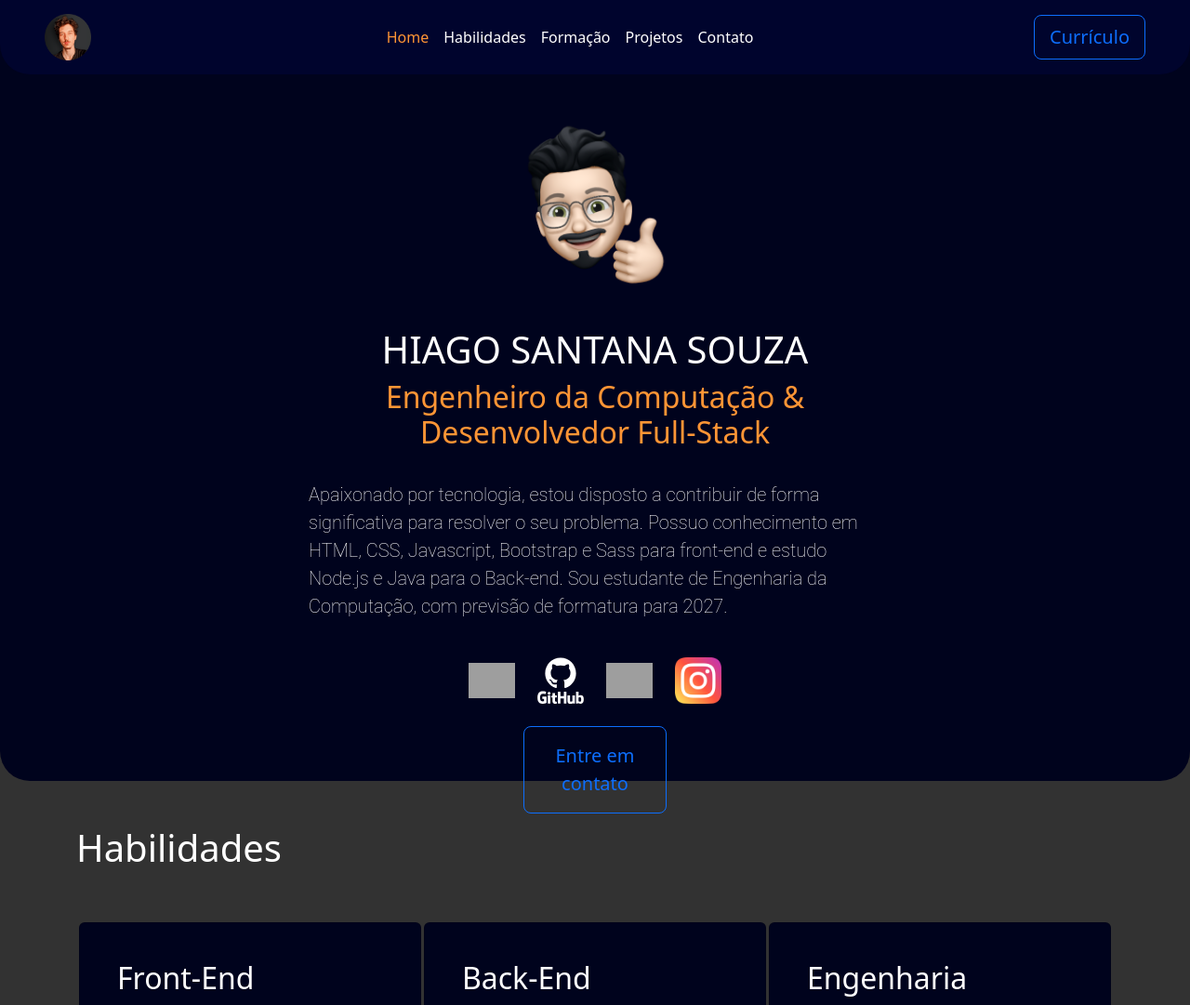
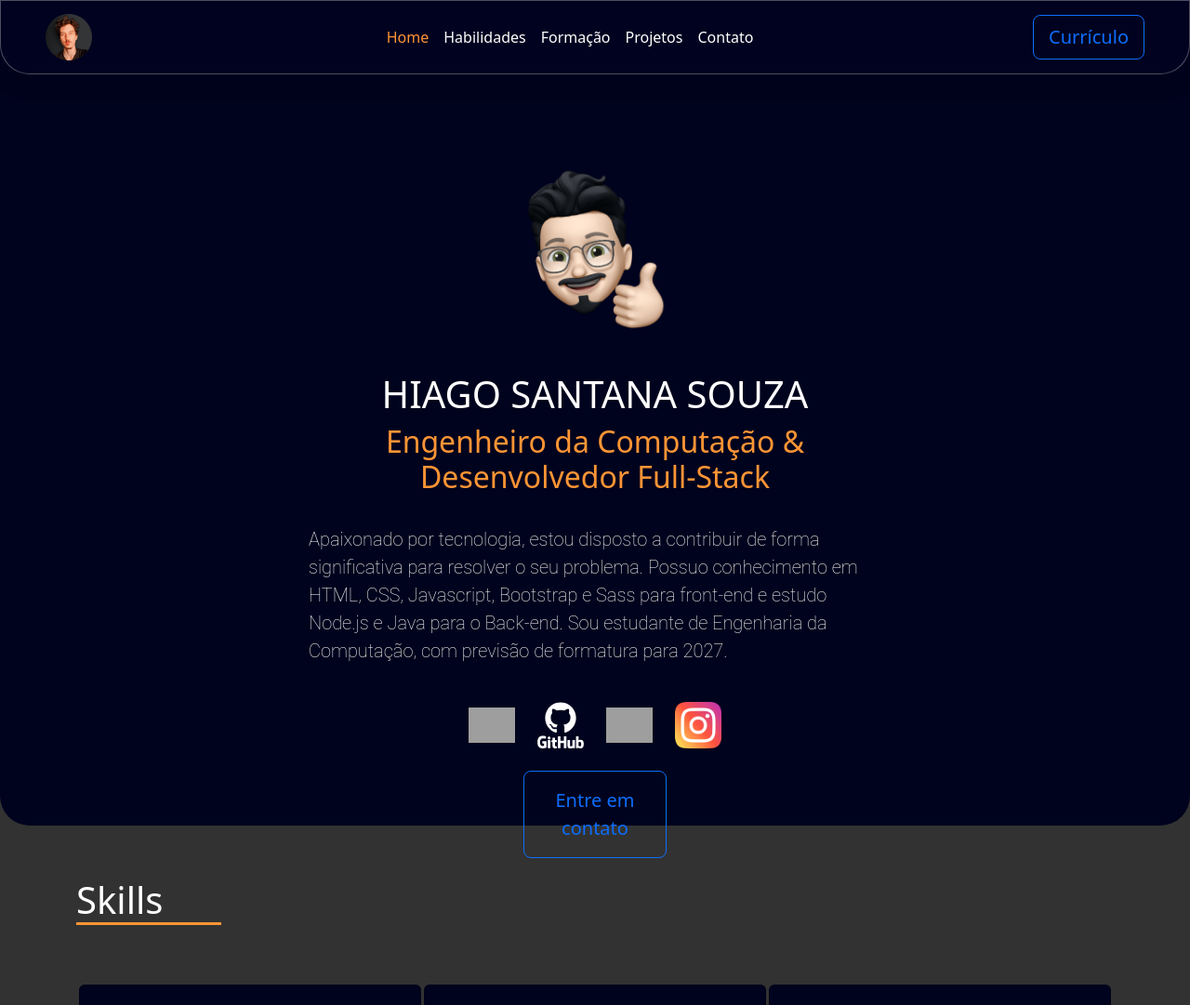
Before and after one commit to ohiagosouza/portfolio, a website: page index.html in a window 1280 px wide. Shown: the top 1081 px of the page at 93% size. Drawn offline with nearby package versions, Linux system fonts and the light colour scheme; grey boxes are pictures that could not be loaded.

Commit message:
changed to production branch

```diff
--- a/index.html
+++ b/index.html
@@ -41,7 +41,7 @@
         <button class="btn btn-outline-primary btn-lg">Currículo</button>
       </div>
     </nav>
-    <div class="z-0 position-relative home mt-n5 justify-content-center rounded-bottom-5 pb-5" id="home">
+    <div class="z-0 position-relative home justify-content-center rounded-bottom-5 pb-5" id="home">
       <div class="container w-50 pt-5">
         <div class="d-flex row justify-content-center text-center">
           <div class="pt-5 profile-picture">
@@ -100,7 +100,9 @@
     <!-- Skills -->
     <div class="container-fluid mt-n5 skills" id="skills">
       <div class="container py-5">
-        <p class="h1 py-5">Habilidades</p>
+        <div class="skills-title">
+          <p class="h1 section-title">Skills</p>
+        </div>
         <div class="skills d-flex g-4 justify-content-evenly">
           <div class="card p-4" style="width: 23rem; height: 28rem">
             <div class="card-body">
@@ -162,7 +164,10 @@
     <!-- Education -->
     <div class="container-fluid mt-n2 education">
       <div class="container py-5">
-        <p class="h1 py-4">Formação</p>
+        <div class="py-5 education-title">
+          <p class="h1 section-title">Formação</p>
+        </div>
+        <div class="container"></div>
         <div class="courses d-flex row">
           <div>
             <p class="h4">Bacharel Engenharia da Computação</p>
@@ -182,13 +187,17 @@
     <!-- Projects -->
     <div class="container-fluid mt-n2 projects">
       <div class="container py-5">
-        <p class="h1 py-4">Projetos</p>
+        <div class="project-title">
+          <p class="h1 section-title">Projetos</p>
+        </div>
       </div>
     </div>
     <!-- Contact -->
     <div class="container-fluid mt-n2 contact">
       <div class="container py-5">
-        <p class="h1 py-4">Entre em contato</p>
+        <div class="contact-title">
+          <p class="h1 section-title">Entre em contato</p>
+        </div>
       </div>
     </div>
   </body>
--- a/scss/style.scss
+++ b/scss/style.scss
@@ -8,9 +8,15 @@
 .container {
   height: 95dvh;
 }
-
+body {
+  background: $second-bg-color;
+}
 .navbar {
-  background-color: $first-bg-color;
+  background: rgb(0, 4, 46, 0.2);
+  box-shadow: 0 4px 30px rgba(0, 0, 0, 0.1);
+  backdrop-filter: blur(5px);
+  -webkit-backdrop-filter: blur(5px);
+  border: 1px solid rgba(255, 255, 255, 0.3);
   height: 80px;
   .nav-link {
     color: $white-text;
@@ -51,6 +57,19 @@
 .contact {
   background-color: $third-bg-color;
   color: $white-text;
+
+  .skills-title,
+  .education-title,
+  .project-title,
+  .contact-title {
+    padding-top: 5%;
+    padding-bottom: 5%;
+  }
+}
+
+.section-title {
+  width: 14%;
+  border-bottom: 3px solid $primary-color;
 }
 
 .card {
```
Also changed, not shown: package.json (+11 -1 lines), css/style.css, 2 other files.
